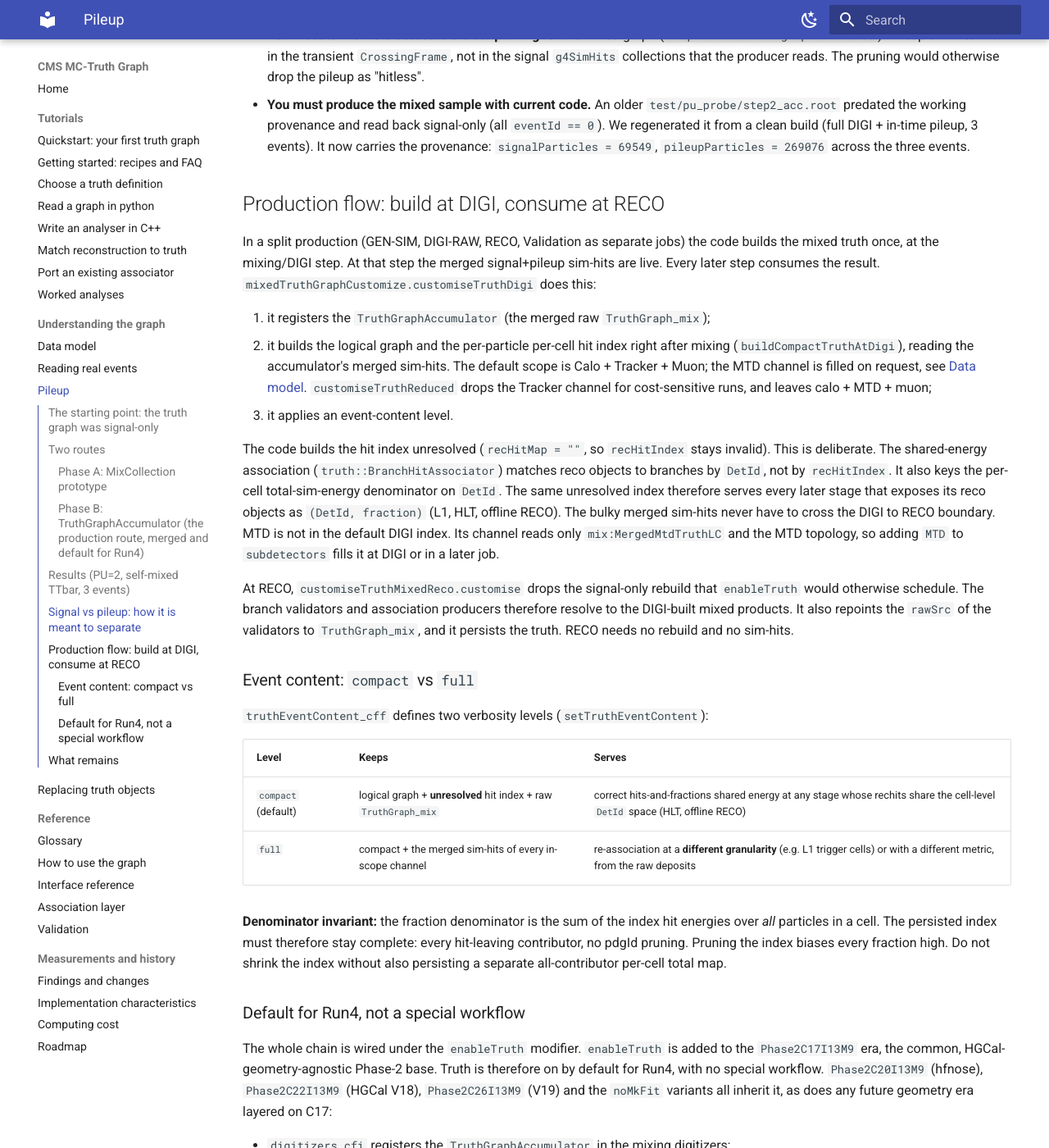
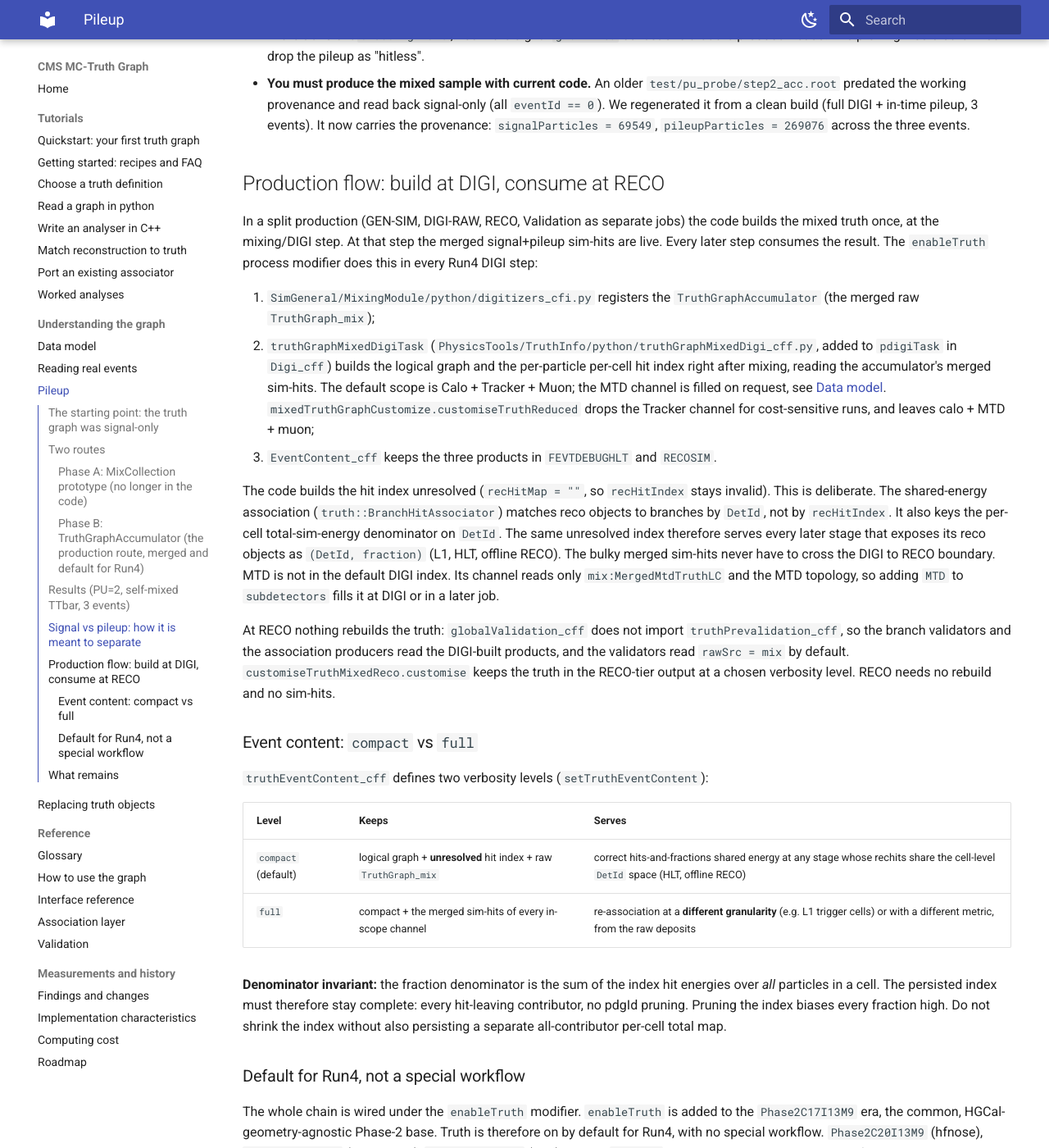
Before and after one commit to felicepantaleo/cms-truth-docs, an MkDocs documentation site: the page built from docs/pileup.md, in a window 1280 px wide and 1400 px high, scrolled down 4512 px. Shown: the whole window at 82% size. Built offline with MkDocs 1.6.1 and Material for MkDocs 9.7.7, drawn with Linux system fonts in a browser that asks for light colours; some of the changed text lies outside the part shown.

Commit message:
truth docs: the DIGI truth wiring, a reco hit without energy, and no HGCAL relabel switch
The mixing prototype and its customise functions are gone. The RECO step
rebuilds no truth. The legacy-object validators count shared cells.

```diff
--- a/docs/pileup.md
+++ b/docs/pileup.md
@@ -21,13 +21,11 @@ Only the inputs never delivered the pileup.
 
 ## Two routes
 
-### Phase A: `MixCollection` prototype
+### Phase A: `MixCollection` prototype (no longer in the code)
 
-`TruthGraphMixedProducer` reads the `CrossingFrame<SimTrack/SimVertex>` through
+The prototype read the `CrossingFrame<SimTrack/SimVertex>` through
 `MixCollection`, keyed by `(EncodedEventId, localId)`. Crossing frames are
-transient, so the producer must run inside the DIGI step. The
-`addMixedTruthGraph` customise does this, and it enables the frames with
-`setCrossingFrameOn`. The output keeps the compact mixed graph.
+transient, so it had to run inside the DIGI step.
 
 It validated the data model on real mixed pileup. Pileup is visible across the
 whole bunch-crossing window. The signal is isolated at `(bx=0, event=0)`. Every
@@ -160,15 +158,17 @@ Two practical notes:
 In a split production (GEN-SIM, DIGI-RAW, RECO, Validation as separate jobs) the
 code builds the mixed truth once, at the mixing/DIGI step. At that step the
 merged signal+pileup sim-hits are live. Every later step consumes the result.
-`mixedTruthGraphCustomize.customiseTruthDigi` does this:
+The `enableTruth` process modifier does this in every Run4 DIGI step:
 
-1. it registers the `TruthGraphAccumulator` (the merged raw `TruthGraph_mix`);
-2. it builds the logical graph and the per-particle per-cell hit index right
-   after mixing (`buildCompactTruthAtDigi`), reading the accumulator's merged
-   sim-hits. The default scope is Calo + Tracker + Muon; the MTD channel is filled on
-   request, see [Data model](data-model.md). `customiseTruthReduced` drops the Tracker channel
-   for cost-sensitive runs, and leaves calo + MTD + muon;
-3. it applies an event-content level.
+1. `SimGeneral/MixingModule/python/digitizers_cfi.py` registers the
+   `TruthGraphAccumulator` (the merged raw `TruthGraph_mix`);
+2. `truthGraphMixedDigiTask` (`PhysicsTools/TruthInfo/python/truthGraphMixedDigi_cff.py`,
+   added to `pdigiTask` in `Digi_cff`) builds the logical graph and the per-particle
+   per-cell hit index right after mixing, reading the accumulator's merged sim-hits.
+   The default scope is Calo + Tracker + Muon; the MTD channel is filled on request,
+   see [Data model](data-model.md). `mixedTruthGraphCustomize.customiseTruthReduced`
+   drops the Tracker channel for cost-sensitive runs, and leaves calo + MTD + muon;
+3. `EventContent_cff` keeps the three products in `FEVTDEBUGHLT` and `RECOSIM`.
 
 The code builds the hit index unresolved (`recHitMap = ""`, so `recHitIndex`
 stays invalid). This is deliberate. The shared-energy association
@@ -180,11 +180,11 @@ sim-hits never have to cross the DIGI to RECO boundary. MTD is not in the defaul
 DIGI index. Its channel reads only `mix:MergedMtdTruthLC` and the MTD topology, so
 adding `MTD` to `subdetectors` fills it at DIGI or in a later job.
 
-At RECO, `customiseTruthMixedReco.customise` drops the signal-only rebuild that
-`enableTruth` would otherwise schedule. The branch validators and association
-producers therefore resolve to the DIGI-built mixed products. It also repoints the
-`rawSrc` of the validators to `TruthGraph_mix`, and it persists the truth. RECO
-needs no rebuild and no sim-hits.
+At RECO nothing rebuilds the truth: `globalValidation_cff` does not import
+`truthPrevalidation_cff`, so the branch validators and the association producers read
+the DIGI-built products, and the validators read `rawSrc = mix` by default.
+`customiseTruthMixedReco.customise` keeps the truth in the RECO-tier output at a
+chosen verbosity level. RECO needs no rebuild and no sim-hits.
 
 ### Event content: `compact` vs `full`
 
```
Also changed, not shown: docs/interface.md (+4 -1 lines), docs/optimization.md (+1 -1 lines), docs/usage.md (+4 -7 lines), docs/validation.md (+5 -4 lines).
